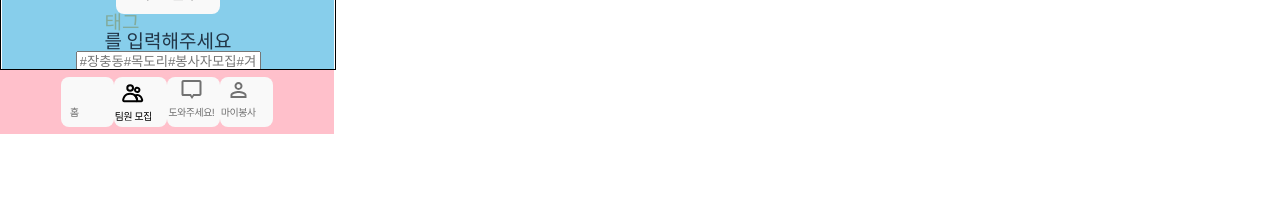
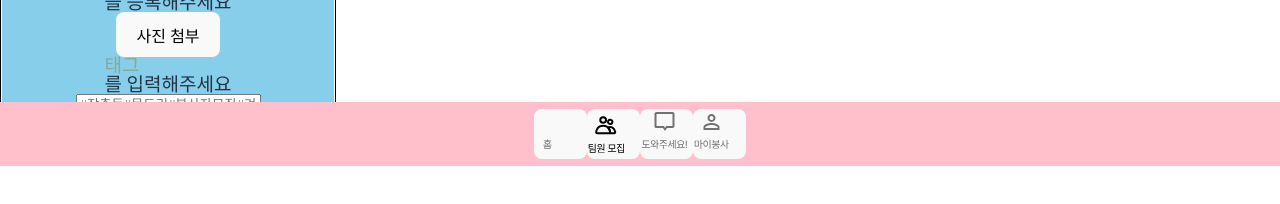
Before and after one commit to donggukthon/donggukthon_2023_4_F, a React (Vite) app: page /recruitForm in a window 1280 px wide. Shown: the part 634-838 px from the top of the page. Before the commit the page ends 800 px from the top, so only its background shows below. Built offline with nearby package versions, Linux system fonts and the light colour scheme.

Commit message:
feat: 등록버튼 추가

```diff
--- a/src/App.jsx
+++ b/src/App.jsx
@@ -31,14 +31,19 @@ function App() {
     height: 37px;
     margin-left: 10px;
   `;
+  const RoutesContainerStyled = styled.div`
+    margin-bottom: 63px; // Footer 높이보다 약간 더 크게 설정
+  `;
 
   return (
     <Router>
       <Reset />
+      {/* Header */}
       <CardImg>
         <Backbutton />
       </CardImg>
       <RoutesContainer />
+      <RoutesContainerStyled />
       <Footer />
     </Router>
   );
--- a/src/components/layout/Footer.jsx
+++ b/src/components/layout/Footer.jsx
@@ -8,13 +8,16 @@ import footerMyPage from "../../assets/Button/footerMyPage.svg";
 
 function Footer() {
   const FooterContainer = styled.div`
-    width: 100%;
+    /* width: 100%; */
     height: 64px;
     background-color: pink;
     display: flex;
     flex-direction: row;
     justify-content: center;
     align-items: center;
+    position: fixed;
+    bottom: 0;
+    width: 100%;
   `;
 
   const HomeBtn = styled.button`
--- a/src/pages/Recruit/RecruitForm.jsx
+++ b/src/pages/Recruit/RecruitForm.jsx
@@ -144,6 +144,8 @@ function RecruitForm() {
           <F.FormFont>를 입력해주세요</F.FormFont>
         </div>
         <input placeholder="#장충동#목도리#봉사자모집#겨울봉사"></input>
+
+        <F.UploadButton />
       </S.CardBox>
     </S.Container>
   );
--- a/src/pages/Recruit/style.jsx
+++ b/src/pages/Recruit/style.jsx
@@ -1,6 +1,7 @@
 import styled from "styled-components";
 import volunmateLogo from "../../assets/Logo/volunmate.svg";
 import postWriteBtn from "../../assets/Button/postWrite.svg";
+import uploadPost from "../../assets/Button/uploadPost.svg";
 
 const Container = styled.div`
   display: flex;
@@ -9,6 +10,8 @@ const Container = styled.div`
   justify-content: center;
   width: 100%;
   border: 1px solid black;
+  overflow-y: scroll;
+  height: 100%;
 `;
 
 const Logo = styled.img.attrs({
@@ -69,14 +72,14 @@ const FormFont = styled.p`
 
 const CardBox = styled.div`
   width: 332px;
-  height: 600px;
+  height: 100%;
   display: flex;
   flex-direction: column;
   justify-content: flex-start;
   align-items: center;
   background-color: skyblue;
-  overflow-y: auto;
-  position: relative;
+  overflow-y: scroll;
+  /* position: relative; */
 
   /* overflow-x: auto; */
   /* overflow: auto; */
@@ -86,6 +89,14 @@ const WirteButton = styled.button`
   background-image: url(${postWriteBtn});
   width: 296px;
   height: 43px;
+`;
+
+const UploadButton = styled.button`
+  background-image: url(${uploadPost});
+  background-repeat: no-repeat;
+  width: 296px;
+  height: 43px;
+  padding: 0px;
 `;
 
 const CalendarDiv = styled.div`
@@ -109,4 +120,5 @@ export const F = {
   ColoredFormFont,
   FormFont,
   CalendarDiv,
+  UploadButton,
 };
```
Also changed, not shown: src/assets/Button/uploadPost.svg (added).
